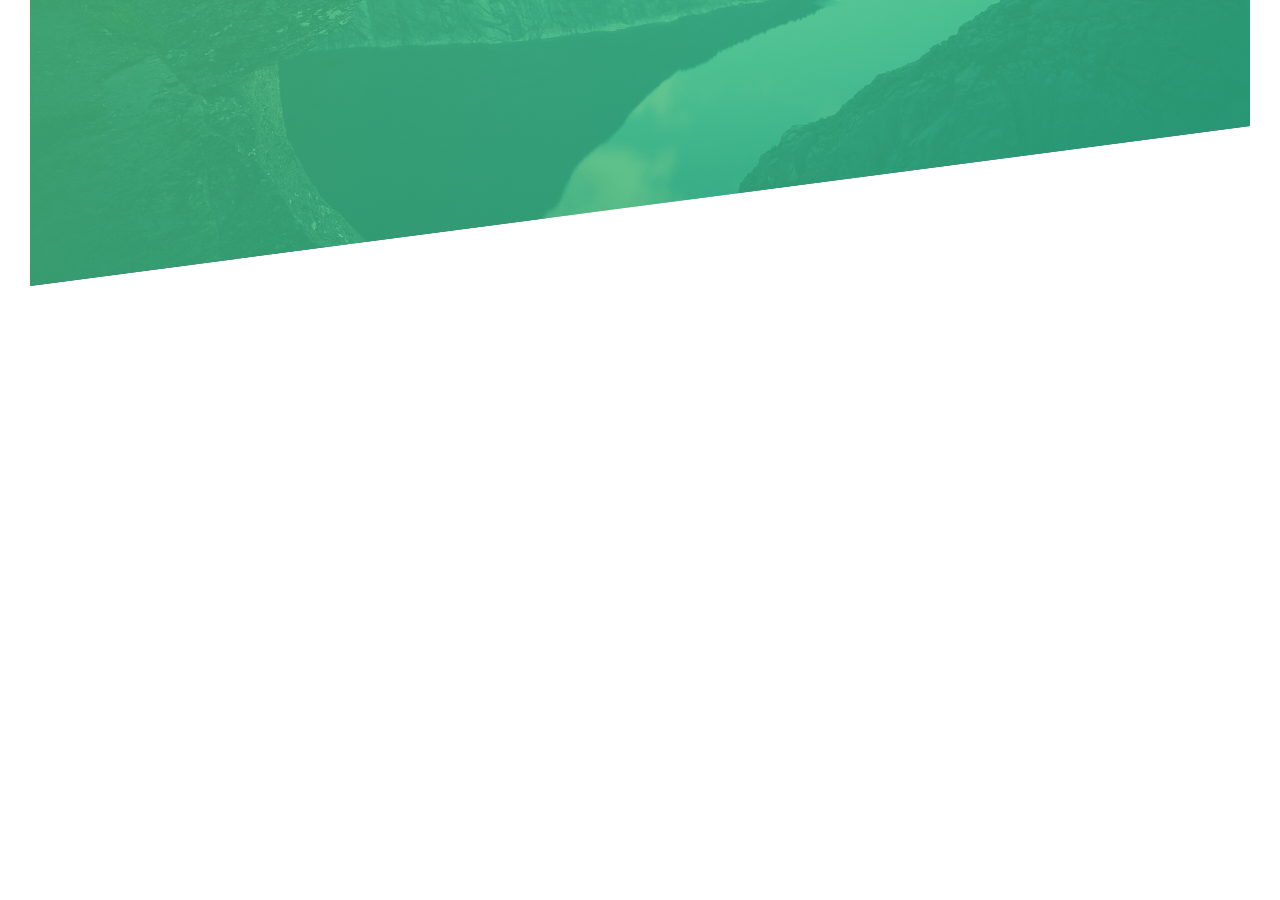
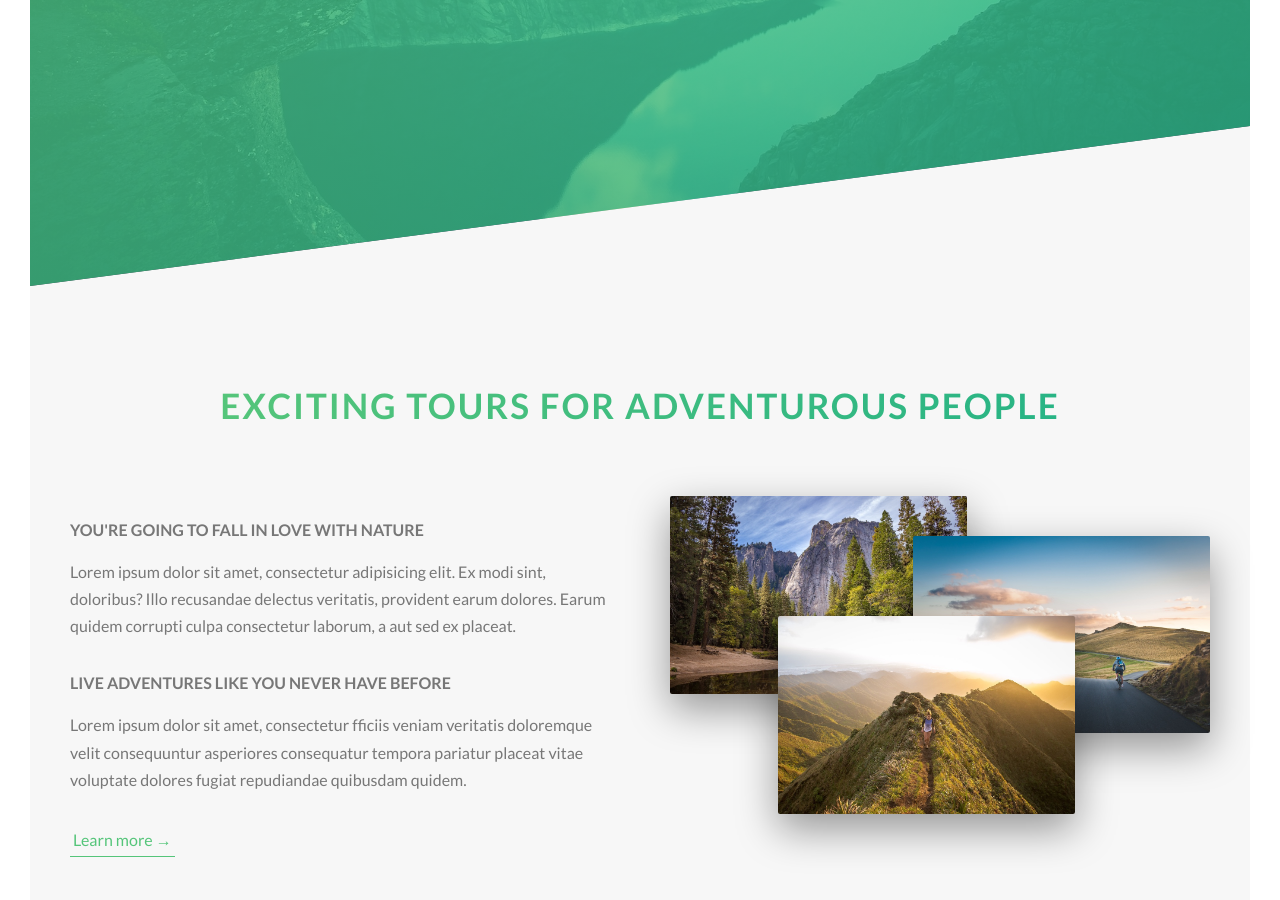
Before and after one commit to ernestofgonzalez/natours, a website: page index.html in a window 1280 px wide. Shown: the part 504-1404 px from the top of the page. Before the commit the page ends 820 px from the top, so only its background shows below. Drawn offline with Linux system fonts and the light colour scheme.

Commit message:
:sparkles: create about section

```diff
--- a/index.html
+++ b/index.html
@@ -27,6 +27,37 @@
           <a href="#" class="btn btn--white btn--animated">Discover our tours</a>
         </div>
       </header>
+
+      <main>
+        <section class="section-about">
+          <div class="u-center-text u-margin-bottom-big">
+            <h2 class="heading-secondary">
+              Exciting tours for adventurous people
+            </h2>
+          </div>
+
+          <div class="row">
+              <div class="col-1-of-2">
+                  <h3 class="heading-tertiary u-margin-bottom-small">You're going to fall in love with nature</h3>
+                  <p class="paragraph">
+                    Lorem ipsum dolor sit amet, consectetur adipisicing elit. Ex modi sint, doloribus? Illo recusandae delectus veritatis, provident earum dolores. Earum quidem corrupti culpa consectetur laborum, a aut sed ex placeat.
+                  </p>
+                  <h3 class="heading-tertiary u-margin-bottom-small">Live adventures like you never have before</h3>
+                  <p class="paragraph">
+                    Lorem ipsum dolor sit amet, consectetur fficiis veniam veritatis doloremque velit consequuntur asperiores consequatur tempora pariatur placeat vitae voluptate dolores fugiat repudiandae quibusdam quidem.
+                  </p>
+                  <a href="#" class="btn-text">Learn more &rarr;</a>
+              </div>
+              <div class="col-1-of-2">
+                  <div class="composition">
+                    <img src="img/nat-1-large.jpg" alt="Photo 1" class="composition__photo composition__photo--p1">
+                    <img src="img/nat-2-large.jpg" alt="Photo 2" class="composition__photo composition__photo--p2">
+                    <img src="img/nat-3-large.jpg" alt="Photo 3" class="composition__photo composition__photo--p3">
+                  </div>
+              </div>
+          </div>
+        </section>
+      </main>
 
       <!--
       <section class="grid-test">
--- a/sass/abstracts/_variables.scss
+++ b/sass/abstracts/_variables.scss
@@ -2,12 +2,18 @@
 $color-primary: #55c57a;
 $color-primary-light: #55c57a;
 $color-primary-dark: #28b485;
+
+$color-grey-light-1: #f7f7f7;
 
 $color-grey-dark: #777;
 $color-white: #fff;
 $color-black: #000;
 
 
+// FONT
+$default-font-size: 1.6rem;
+
+
 // GRID
 $grid-width: 114rem;
 $gutter-vertical: 8rem;
--- a/sass/base/_typography.scss
+++ b/sass/base/_typography.scss
@@ -30,3 +30,34 @@ body {
     animation: moveInRight 1s ease-out;
   }
 }
+
+.heading-secondary {
+  font-size: 3.5rem;
+  text-transform: uppercase;
+  font-weight: 700;
+  display: inline-block;
+  background: linear-gradient(to right, $color-primary-light, $color-primary-dark);
+  -webkit-background-clip: text;
+  color: transparent;
+  letter-spacing: 2px;
+  transition: all .2s;
+
+  &:hover {
+    transform: skewY(2deg) skewX(15deg) scale(1.1);
+    text-shadow: .5rem 1rem 2rem rgba($color-black, .2);
+  }
+}
+
+.heading-tertiary {
+  font-size: $default-font-size;
+  font-weight: 700;
+  text-transform: uppercase;
+}
+
+.paragraph {
+  font-size: $default-font-size;
+
+  &:not(:last-child) {
+    margin-bottom: 3rem;
+  }
+}
--- a/sass/base/_utilities.scss
+++ b/sass/base/_utilities.scss
@@ -0,0 +1,5 @@
+.u-center-text { text-align: center }
+
+.u-margin-bottom-small { margin-bottom: 1.5rem }
+.u-margin-bottom-medium { margin-bottom: 4rem }
+.u-margin-bottom-big { margin-bottom: 8rem }
--- a/sass/components/_button.scss
+++ b/sass/components/_button.scss
@@ -8,7 +8,7 @@
     border-radius: 10rem;
     transition: all .2s;
     position: relative;
-    font-size: 1.6rem;
+    font-size: $default-font-size;
   }
 
   &:hover {
@@ -51,3 +51,28 @@
     animation-fill-mode: backwards;
   }
 }
+
+.btn-text {
+  &:link,
+  &:visited {
+    font-size: $default-font-size;
+    color: $color-primary;
+    display: inline-block;
+    text-decoration: none;
+    border-bottom: 1px solid $color-primary;
+    padding: 3px;
+    transition: all .2s;
+  }
+
+  &:hover {
+    background-color: $color-primary;
+    color: $color-white;
+    box-shadow: 0 1rem 2rem rgba($color-black, .15);
+    transform: translateY(-2px);
+  }
+
+  &:active {
+    box-shadow: 0 .5rem 1rem rgba($color-black, .15);
+    transform: translateY(0);
+  }
+}
--- /dev/null
+++ b/sass/components/_composition.scss
@@ -0,0 +1,39 @@
+.composition {
+  position: relative;
+
+  &__photo {
+    width: 55%;
+    box-shadow: 0 1.5rem 4rem rgba($color-black, .4);
+    border-radius: 2px;
+    position: absolute;
+    z-index: 10;
+    transition: all .2s;
+    outline-offset: 2rem;
+
+    &--p1 {
+      left: 0;
+      top: -2rem;
+    }
+
+    &--p2 {
+      right: 0;
+      top: 2rem;
+    }
+
+    &--p3 {
+      left: 20%;
+      top: 10rem;
+    }
+
+    &:hover {
+      outline: 1.5rem solid $color-primary;
+      transform: scale(1.05) translateY(-.5rem);
+      box-shadow: 0 2.5rem 4rem rgba($color-black, .5);
+      z-index: 20;
+    }
+  }
+
+  &:hover &__photo:not(:hover) {
+    transform: scale(.95);
+  }
+}
--- a/sass/layout/_grid.scss
+++ b/sass/layout/_grid.scss
@@ -1,6 +1,5 @@
 .row {
     max-width: $grid-width;
-    background-color: #eee;
     margin: 0 auto;
 
     &:not(:last-child) {
@@ -10,7 +9,6 @@
     @include clearfix;
 
     [class^="col-"] {
-        background-color: orangered;
         float: left;
 
         &:not(:last-child) {
--- a/sass/main.scss
+++ b/sass/main.scss
@@ -8,6 +8,7 @@
 @import "base/utilities";
 
 @import "components/button";
+@import "components/composition";
 
 @import "layout/grid";
 @import "layout/header";
--- a/sass/pages/_home.scss
+++ b/sass/pages/_home.scss
@@ -0,0 +1,5 @@
+.section-about {
+  background-color: $color-grey-light-1;
+  padding: 25rem 0;
+  margin-top: -20vh;
+}
```
Also changed, not shown: css/style.css.
